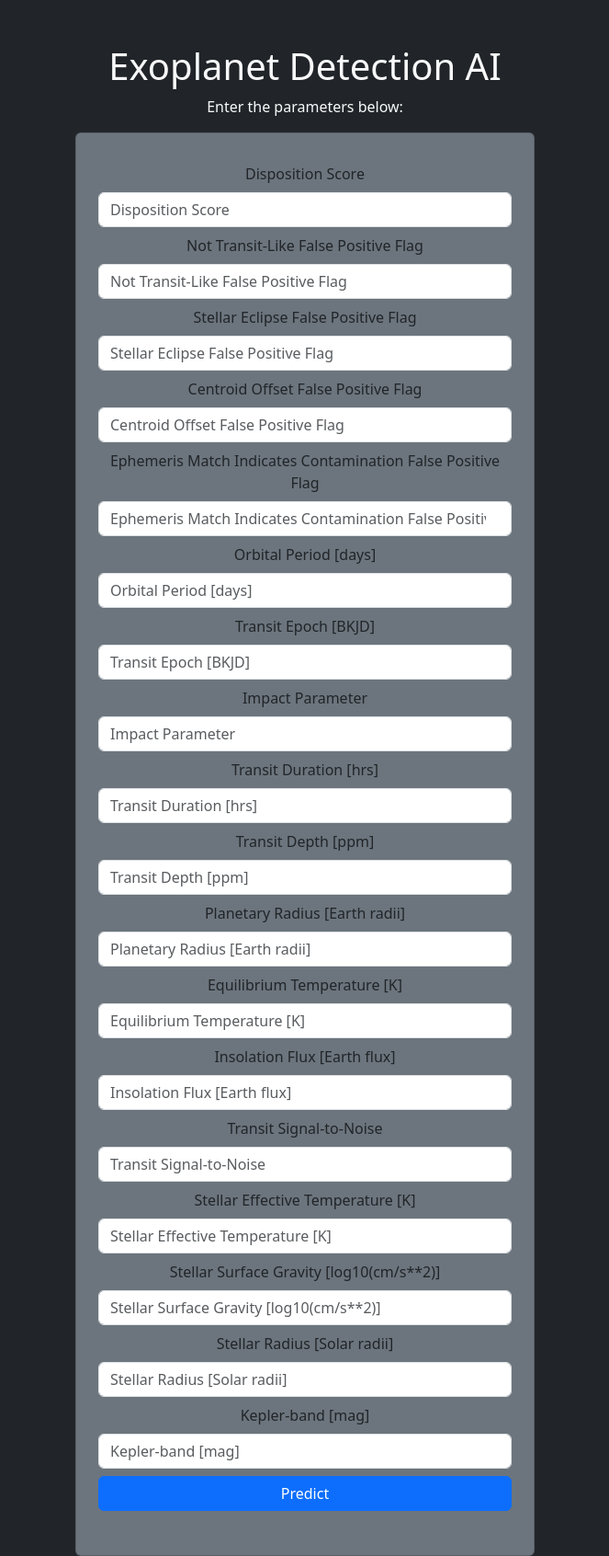
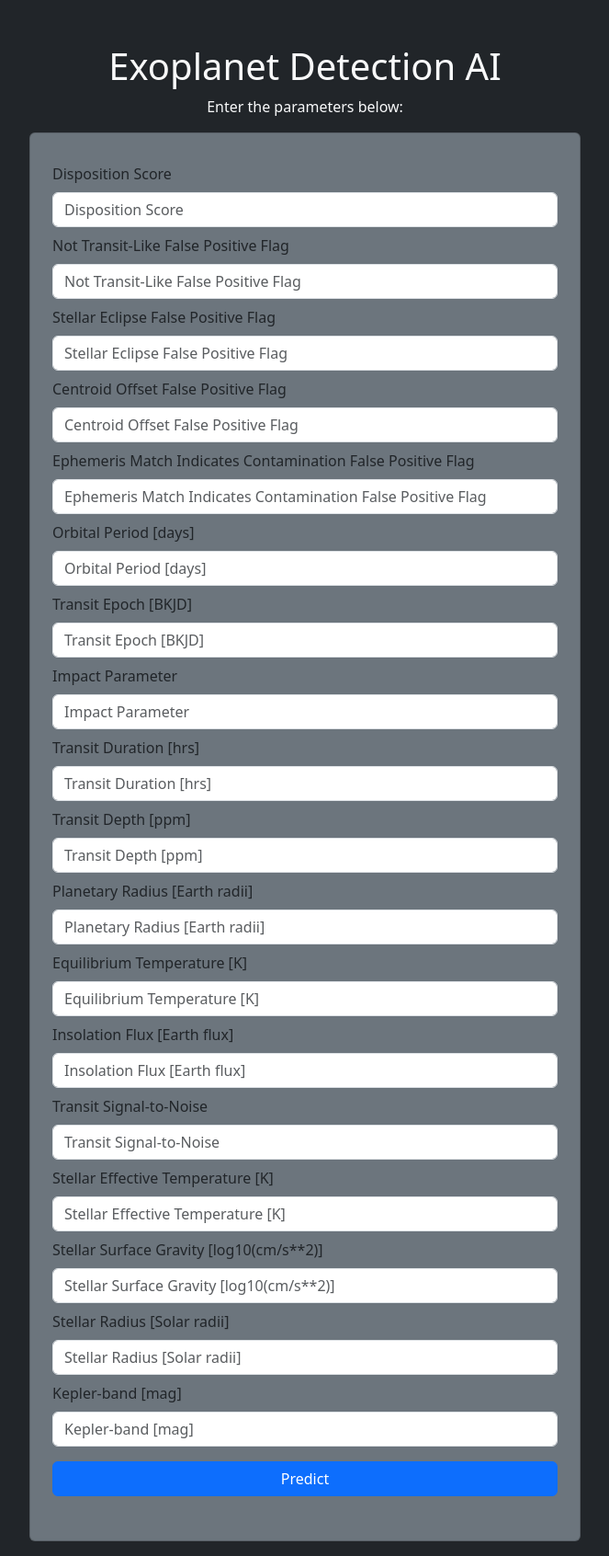
Before and after one commit to ABIN-KC/exoplanet_app, a Flask app: template templates/index.html in a window 1280 px wide. Shown: the whole page at 92% size, without its empty margins (308-971 px from the left). Run offline with Flask 3, Linux system fonts and the light colour scheme; the template is opened without the code that fills it, so the values that code supplies are empty; parts of the project's set-up code (start-up, migrations or seed data) failed here and were passed over.

Commit message:
updates temp

```diff
--- a/templates/index.html
+++ b/templates/index.html
@@ -9,15 +9,16 @@
     <h1>Exoplanet Detection AI</h1>
     <p>Enter the parameters below:</p>
 
-    <div class="card bg-secondary p-4 mx-auto" style="max-width: 500px;">
+    <div class="card bg-secondary p-4 mx-auto" style="max-width: 600px;">
       <div id="inputs"></div>
-      <button id="predict-btn" class="btn btn-primary w-100 mt-2">Predict</button>
+      <button id="predict-btn" class="btn btn-primary w-100 mt-3">Predict</button>
       <h4 class="mt-3" id="output"></h4>
     </div>
   </div>
 
   <script>
-    // Feature names (model expects these)
+    document.addEventListener("DOMContentLoaded", () => {
+      // Model feature names
       const featureNames = [
         "koi_score",
         "koi_fpflag_nt",
@@ -39,7 +40,7 @@
         "koi_kepmag"
       ];
 
-    // Friendly labels for user
+      // Friendly labels for users
       const friendlyLabels = [
         "Disposition Score",
         "Not Transit-Like False Positive Flag",
@@ -61,28 +62,35 @@
         "Kepler-band [mag]"
       ];
 
-    // Dynamically create inputs
+      // Container div for inputs
       const inputsDiv = document.getElementById("inputs");
+
+      // Create 18 inputs dynamically
       featureNames.forEach((name, idx) => {
         const label = document.createElement("label");
         label.innerText = friendlyLabels[idx];
-      label.className = "form-label mt-2";
+        label.className = "form-label mt-2 text-start";
+        label.style.display = "block";
+
         const input = document.createElement("input");
         input.type = "number";
         input.className = "form-control";
-      input.id = name;  // input ID matches model feature
+        input.id = name;
         input.placeholder = friendlyLabels[idx];
+
         inputsDiv.appendChild(label);
         inputsDiv.appendChild(input);
       });
 
-    // Prediction
+      // Predict button click
       document.getElementById("predict-btn").addEventListener("click", async () => {
         const inputData = {};
         featureNames.forEach(name => {
-        inputData[name] = parseFloat(document.getElementById(name).value);
+          const value = parseFloat(document.getElementById(name).value);
+          inputData[name] = isNaN(value) ? 0 : value; // default 0 if empty
         });
 
+        try {
           const response = await fetch("https://exoplanet-zotp.onrender.com/predict", {
             method: "POST",
             headers: { "Content-Type": "application/json" },
@@ -98,6 +106,12 @@
             output.innerText = "Not Exoplanet";
             output.style.color = "red";
           }
+        } catch (err) {
+          document.getElementById("output").innerText = "Error connecting to API";
+          document.getElementById("output").style.color = "yellow";
+          console.error(err);
+        }
+      });
     });
   </script>
 </body>
```
Lines whose indentation alone changed are shown as unchanged.
